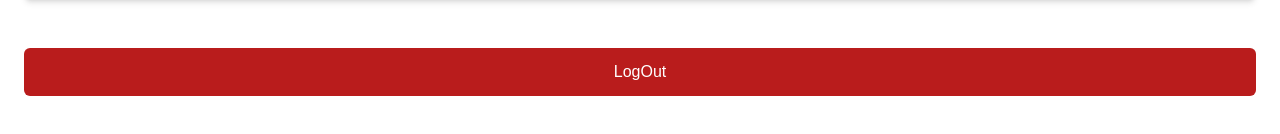
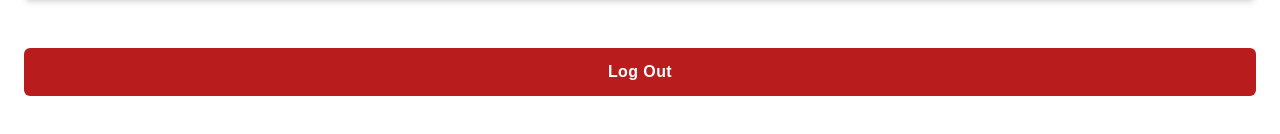
Before and after one commit to SrijaAdhya12/assignment, a React (Vite) app in the folder client/: page /profile in a window 1280 px wide. Shown: the part 1168-1302 px from the top of the page. Built offline with nearby package versions, Linux system fonts and the light colour scheme.

Commit message:
fix: logout button

```diff
--- a/client/src/components/LogOut.jsx
+++ b/client/src/components/LogOut.jsx
@@ -3,7 +3,7 @@ import React from 'react'
 const LogOut = () => {
     return (
       <div className='p-6 mb-28'>
-        <button className='bg-red-700 text-white p-2 py-3 flex items-center justify-center rounded-md w-full'>LogOut</button>
+        <button className='bg-red-700 text-white font-bold  p-2 py-3 flex items-center tracking-wide justify-center rounded-md w-full'>Log Out</button>
       </div>
     )
 }
```
